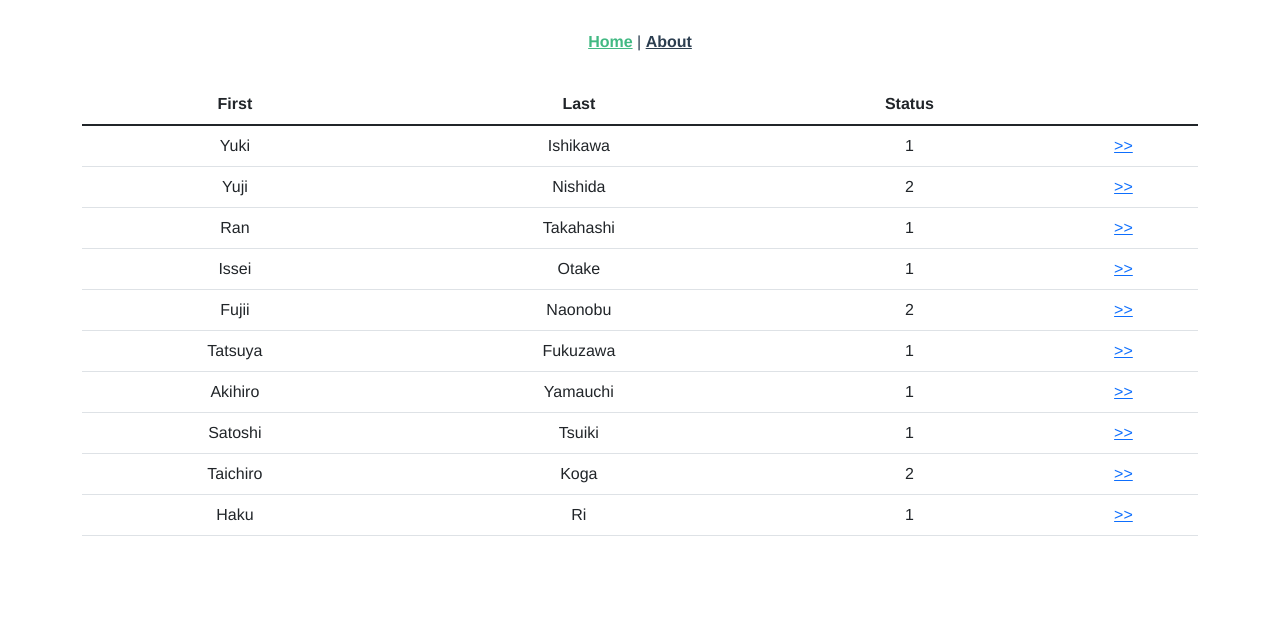
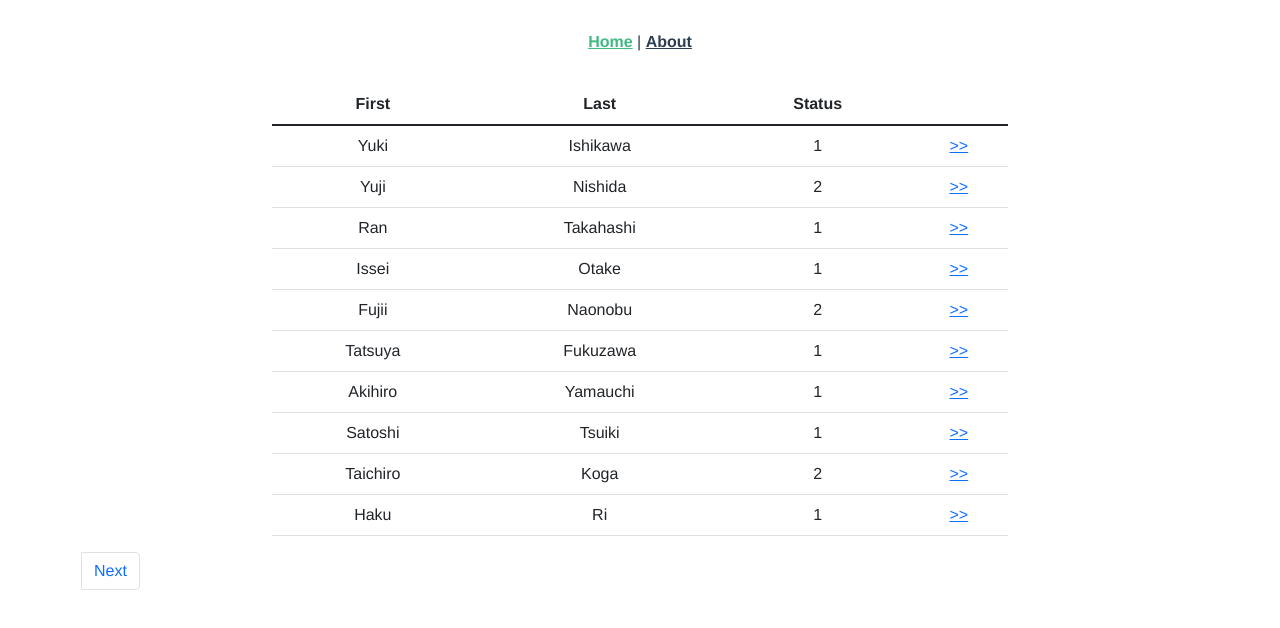
Before and after one commit to Mukiisanma1412/SE331-2021-Project, a Vue app: page / in a window 1280 px wide. Shown: the top 628 px of the page. Built offline with nearby package versions, Linux system fonts and the light colour scheme; data requests are answered from the project's data file.

Commit message:
add pagination

```diff
--- a/src/components/Peoplelist.vue
+++ b/src/components/Peoplelist.vue
@@ -1,12 +1,13 @@
 <template>
-    <tr>
-
-
-      <td>{{ people.name }}</td>
-      <td>{{ people.Surname }}</td>
-      <td>{{ people.status }}</td>
-        <td><router-link :to="{ name: 'PeopleLayout', params: { id: people.id } }"> >>  </router-link> </td>
-
+  <tr>
+    <td>{{ people.name }}</td>
+    <td>{{ people.Surname }}</td>
+    <td>{{ people.status }}</td>
+    <td>
+      <router-link :to="{ name: 'PeopleLayout', params: { id: people.id } }">
+        >>
+      </router-link>
+    </td>
   </tr>
 </template>
 
@@ -23,20 +24,8 @@ export default {
 </script>
 
 <style scoped>
-.event-card {
-  padding: 20px;
-  width: 250px;
-  cursor: pointer;
-  border: 1px solid #39495c;
-  margin-bottom: 18px;
-}
-
-.event-card:hover {
-  transform: scale(1.01);
-  box-shadow: 0 3px 12px 0 rgba(0, 0, 0, 0.2);
-}
-.event-link {
-  color: #2c3e50;
-  text-decoration: none;
+.id a {
+  text-decoration-line: none;
+  color: brown;
 }
 </style>
--- a/src/router/index.js
+++ b/src/router/index.js
@@ -8,6 +8,7 @@ const routes = [
     path: "/",
     name: "Home",
     component: Home,
+    props: (route) => ({page: parseInt(route.query.page) || 1 })
   },
   {
     path: "/about",
--- a/src/views/Home.vue
+++ b/src/views/Home.vue
@@ -1,5 +1,8 @@
 <template>
   <div class="home">
+    <div class="row">
+      <div class="col"></div>
+      <div class="col-8">
         <table class="table table-hover">
           <thead>
             <tr>
@@ -10,11 +13,43 @@
             </tr>
           </thead>
           <tbody>
-
-    <PeopleList v-for="people in peoples" :key="people.id" :people="people" />
+            <PeopleList
+              v-for="people in peoples"
+              :key="people.id"
+              :people="people"
+            />
           </tbody>
         </table>
+      </div>
 
+      <div class="col"></div>
+    </div>
+    <div class="row">
+      <div class="col">
+        <ul class="pagination">
+          <li class="page-item">
+            <router-link
+              class="page-link"
+              id="page-prev"
+              :to="{ name: 'Home', query: { page: page - 1 } }"
+              rel="prev"
+            v-if="page != 1"
+              >Previous</router-link
+            >
+          </li>
+          <li class="page-item">
+            <router-link
+             class="page-link"
+              id="page-next"
+              :to="{ name: 'Home', query: { page: page + 1 } }"
+              rel="next"
+            v-if="hasNextPage"
+              >Next</router-link
+            >
+          </li>
+        </ul>
+      </div>
+    </div>
   </div>
 </template>
 
@@ -22,9 +57,16 @@
 // @ is an alias to /src
 import PeopleList from "@/components/Peoplelist.vue";
 import EventService from "@/service/EventService.js";
+import { watchEffect } from '@vue/runtime-core'
 
 export default {
   name: "Home",
+  props: {
+    page: {
+      type: Number,
+      required: true
+    },
+  },
   components: {
     PeopleList,
   },
@@ -35,6 +77,7 @@ export default {
     };
   },
   created() {
+     watchEffect(() => {
     EventService.getPeoplelList(this.page)
       .then((response) => {
         this.peoples = response.data;
@@ -42,7 +85,13 @@ export default {
       })
       .catch((error) => {
         console.log(error);
-      });
+      });})
   },
+  computed: {
+    hasNextPage() {
+      let totalPages = Math.ceil(this.totalEvents / 10)
+      return this.page < totalPages
+    }
+  }
 };
 </script>
```
Lines whose indentation alone changed are shown as unchanged.
